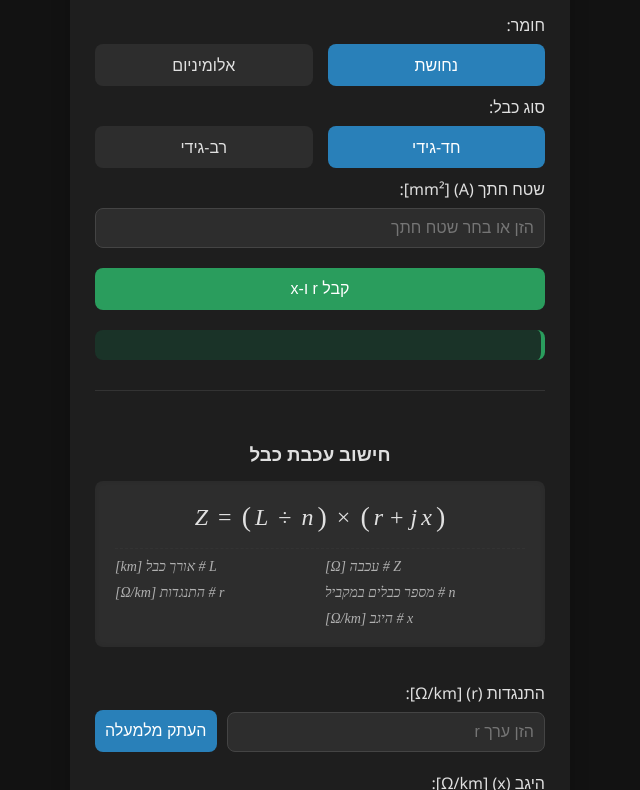
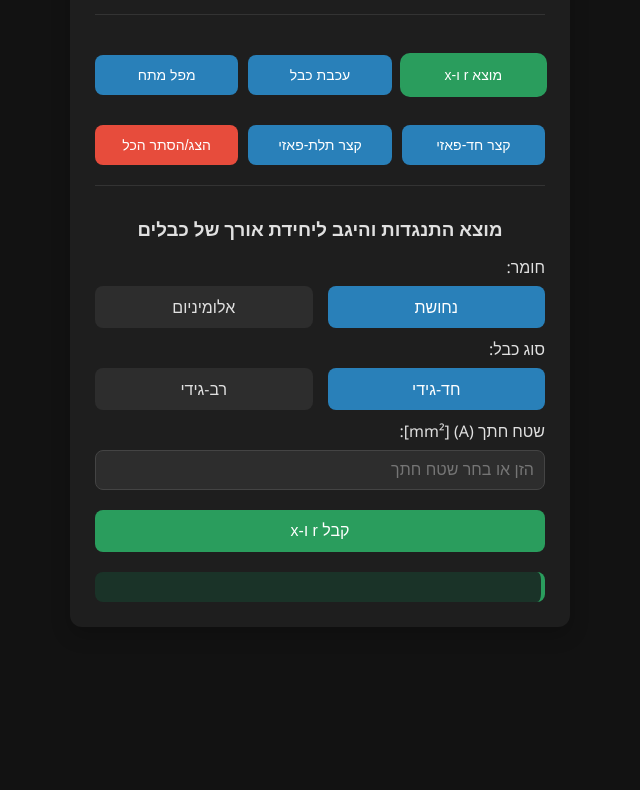
Before and after one commit to mohammadfaur/cable-cross-sectional-area, a plain HTML site: page index.html in a window 1280 px wide. Shown: the part 119-909 px from the top of the page, without its empty margins (320-960 px from the left). After the commit the page ends 800 px from the top, so only its background shows below. Drawn offline with Linux system fonts and the light colour scheme.

Commit message:
ready for new features

```diff
--- a/index.html
+++ b/index.html
@@ -2,14 +2,14 @@
 <html lang="he" class="dark-mode rtl">
 <head>
   <meta charset="UTF-8">
-  <title>חישוב עכבת כבלים</title>
+  <title>תכנון מעגל חשמלי</title>
   <meta name="viewport" content="width=device-width, initial-scale=1.0">
   <link rel="stylesheet" href="styles.css">
 </head>
 <body>
   <div class="container">
     <div class="header-row">
-      <h2 id="app-title">חישוב התנגדות והיגב כבלים</h2>
+      <h2 id="app-title">תכנון מעגל חשמלי</h2>
       <div class="controls-row">
         <div class="language-toggle">
           <button id="lang-toggle" class="lang-btn">EN</button>
@@ -24,6 +24,20 @@
         </div>
       </div>
     </div>
+
+    <!-- Calculator Selection Buttons -->
+    <div class="calculator-buttons">
+      <button class="calc-btn" id="rx-finder-btn" onclick="toggleCalculatorSection('rx-finder-section')">מוצא r ו-x</button>
+      <button class="calc-btn" id="cable-impedance-btn" onclick="toggleCalculatorSection('impedance-section')">עכבת כבל</button>
+      <button class="calc-btn" id="voltage-drop-btn" onclick="toggleCalculatorSection('voltage-drop-section')">מפל מתח</button>
+      <button class="calc-btn" id="short-circuit-1ph-btn" onclick="toggleCalculatorSection('short-circuit-1ph-section')">קצר חד-פאזי</button>
+      <button class="calc-btn" id="short-circuit-3ph-btn" onclick="toggleCalculatorSection('short-circuit-3ph-section')">קצר תלת-פאזי</button>
+      <button class="calc-btn show-hide-all" id="show-hide-all-btn" onclick="toggleAllSections()">הצג/הסתר הכל</button>
+    </div>
+
+    <!-- R&X Finder Section -->
+    <div class="rx-finder-section" id="rx-finder-section">
+      <h3 id="rx-finder-title">מוצא התנגדות והיגב ליחידת אורך של כבלים</h3>
 
       <label id="material-label">חומר:</label>
       <div class="radio-group">
@@ -65,19 +79,25 @@
       <button onclick="findRX()" id="find-btn">קבל r ו-x</button>
 
       <div class="result" id="output"></div>
+    </div>
 
-    <div class="impedance-section">
+    <!-- Cable Impedance Calculator Section -->
+    <div class="impedance-section" id="impedance-section">
       <h3 id="calc-title">חישוב עכבת כבל</h3>
 
       <div class="math-equation">
         <div class="equation-content">
           <span class="equation-variable">Z</span>
           <span class="equation-equals">=</span>
-          <span class="equation-parenthesis">(</span>
+          <div class="equation-fraction">
+            <div class="fraction-numerator">
               <span class="equation-variable">L</span>
-          <span class="equation-times">÷</span>
+            </div>
+            <div class="fraction-line"></div>
+            <div class="fraction-denominator">
               <span class="equation-variable">n</span>
-          <span class="equation-parenthesis">)</span>
+            </div>
+          </div>
           <span class="equation-times">×</span>
           <span class="equation-parenthesis">(</span>
           <span class="equation-variable">r</span>
@@ -139,6 +159,22 @@
 
       <div class="result" id="impedance-output"></div>
     </div>
+
+    <!-- Placeholder sections for future calculators -->
+    <div class="impedance-section" id="voltage-drop-section" style="display: none;">
+      <h3>חישוב מפל מתח</h3>
+      <p>מחשבון מפל מתח יתווסף בקרוב...</p>
+    </div>
+
+    <div class="impedance-section" id="short-circuit-1ph-section" style="display: none;">
+      <h3>חישוב קצר חד-פאזי</h3>
+      <p>מחשבון קצר חד-פאזי יתווסף בקרוב...</p>
+    </div>
+
+    <div class="impedance-section" id="short-circuit-3ph-section" style="display: none;">
+      <h3>חישוב קצר תלת-פאזי</h3>
+      <p>מחשבון קצר תלת-פאזי יתווסף בקרוב...</p>
+    </div>
   </div>
 
   <script src="scripts/lang.js"></script>
@@ -146,6 +182,7 @@
   <script src="scripts/theme.js"></script>
   <script src="scripts/fetch_rx.js"></script>
   <script src="scripts/impedance.js"></script>
+  <script src="scripts/calculators.js"></script>
   <script src="script.js"></script>
 </body>
 </html>
--- a/script.js
+++ b/script.js
@@ -13,6 +13,11 @@ document.addEventListener("DOMContentLoaded", () => {
     window.CableApp.initializeLanguage()
   }
 
+  // Initialize calculator sections
+  if (window.CableApp && window.CableApp.initializeSections) {
+    window.CableApp.initializeSections()
+  }
+
   // Set up language toggle event listener
   const langToggle = document.getElementById("lang-toggle")
   if (langToggle) {
--- /dev/null
+++ b/scripts/calculators.js
@@ -0,0 +1,117 @@
+// Calculator section management
+window.CableApp = window.CableApp || {}
+
+// Track which sections are visible
+const sectionStates = {
+  "rx-finder-section": true, // R&X Finder visible by default
+  "impedance-section": false,
+  "voltage-drop-section": false,
+  "short-circuit-1ph-section": false,
+  "short-circuit-3ph-section": false,
+}
+
+// Toggle specific calculator section
+function toggleCalculatorSection(sectionId) {
+  const section = document.getElementById(sectionId)
+  const buttonMap = {
+    "rx-finder-section": "rx-finder-btn",
+    "impedance-section": "cable-impedance-btn",
+    "voltage-drop-section": "voltage-drop-btn",
+    "short-circuit-1ph-section": "short-circuit-1ph-btn",
+    "short-circuit-3ph-section": "short-circuit-3ph-btn",
+  }
+
+  if (section) {
+    // Toggle the section visibility
+    sectionStates[sectionId] = !sectionStates[sectionId]
+    section.style.display = sectionStates[sectionId] ? "block" : "none"
+
+    // Update button state
+    const button = document.getElementById(buttonMap[sectionId])
+    if (button) {
+      if (sectionStates[sectionId]) {
+        button.classList.add("active")
+      } else {
+        button.classList.remove("active")
+      }
+    }
+  }
+}
+
+// Toggle show/hide all sections
+function toggleAllSections() {
+  const sections = Object.keys(sectionStates)
+  const allVisible = sections.every((sectionId) => sectionStates[sectionId])
+
+  sections.forEach((sectionId) => {
+    const section = document.getElementById(sectionId)
+    if (section) {
+      if (allVisible) {
+        // Hide all sections
+        sectionStates[sectionId] = false
+        section.style.display = "none"
+      } else {
+        // Show all sections
+        sectionStates[sectionId] = true
+        section.style.display = "block"
+      }
+    }
+  })
+
+  // Update all button states
+  const buttonMap = {
+    "rx-finder-section": "rx-finder-btn",
+    "impedance-section": "cable-impedance-btn",
+    "voltage-drop-section": "voltage-drop-btn",
+    "short-circuit-1ph-section": "short-circuit-1ph-btn",
+    "short-circuit-3ph-section": "short-circuit-3ph-btn",
+  }
+
+  Object.entries(buttonMap).forEach(([sectionId, buttonId]) => {
+    const button = document.getElementById(buttonId)
+    if (button) {
+      if (sectionStates[sectionId]) {
+        button.classList.add("active")
+      } else {
+        button.classList.remove("active")
+      }
+    }
+  })
+}
+
+// Initialize section states on page load
+function initializeSections() {
+  Object.entries(sectionStates).forEach(([sectionId, isVisible]) => {
+    const section = document.getElementById(sectionId)
+    if (section) {
+      section.style.display = isVisible ? "block" : "none"
+    }
+  })
+
+  // Set initial button states
+  const buttonMap = {
+    "rx-finder-section": "rx-finder-btn",
+    "impedance-section": "cable-impedance-btn",
+    "voltage-drop-section": "voltage-drop-btn",
+    "short-circuit-1ph-section": "short-circuit-1ph-btn",
+    "short-circuit-3ph-section": "short-circuit-3ph-btn",
+  }
+
+  Object.entries(buttonMap).forEach(([sectionId, buttonId]) => {
+    const button = document.getElementById(buttonId)
+    if (button && sectionStates[sectionId]) {
+      button.classList.add("active")
+    }
+  })
+}
+
+// Expose functions globally
+window.CableApp.toggleCalculatorSection = toggleCalculatorSection
+window.CableApp.toggleAllSections = toggleAllSections
+window.CableApp.initializeSections = initializeSections
+
+// Make functions available for HTML onclick handlers
+window.toggleCalculatorSection = toggleCalculatorSection
+window.toggleAllSections = toggleAllSections
+
+console.log("Calculator management loaded successfully!")
--- a/scripts/lang.js
+++ b/scripts/lang.js
@@ -1,7 +1,8 @@
 // Language translations data
 const translations = {
   he: {
-    appTitle: "חישוב התנגדות והיגב כבלים",
+    appTitle: "תכנון מעגל חשמלי",
+    rxFinderTitle: "מוצא התנגדות והיגב ליחידת אורך של כבלים",
     materialLabel: "חומר:",
     copper: "נחושת",
     aluminium: "אלומיניום",
@@ -11,6 +12,15 @@ const translations = {
     areaLabel: "שטח חתך (A) [mm²]:",
     areaPlaceholder: "הזן או בחר שטח חתך",
     findBtn: "קבל r ו-x",
+
+    // Calculator buttons
+    cableImpedanceBtn: "עכבת כבל",
+    voltageDropBtn: "מפל מתח",
+    shortCircuit1PhBtn: "קצר חד-פאזי",
+    shortCircuit3PhBtn: "קצר תלת-פאזי",
+    showHideAllBtn: "הצג/הסתר הכל",
+    rxFinderBtn: "מוצא r ו-x",
+
     calcTitle: "חישוב עכבת כבל",
     impedanceLegend: "Z # עכבה [Ω]",
     lengthLegend: "L # אורך כבל [km]",
@@ -39,7 +49,8 @@ const translations = {
     enterValid: "אנא הזן מספרים תקינים עבור r, x, אורך כבל ומספר כבלים",
   },
   en: {
-    appTitle: "Cable Resistance & Reactance Finder",
+    appTitle: "Electrical System Design",
+    rxFinderTitle: "Cable Resistance & Reactance Per Unit of Length Finder",
     materialLabel: "Material:",
     copper: "Copper",
     aluminium: "Aluminium",
@@ -49,6 +60,15 @@ const translations = {
     areaLabel: "Cross-sectional area (A) [mm²]:",
     areaPlaceholder: "Enter or select cross-sectional area",
     findBtn: "Get r and x",
+
+    // Calculator buttons
+    cableImpedanceBtn: "Cable Impedance",
+    voltageDropBtn: "Voltage Drop",
+    shortCircuit1PhBtn: "Short Circuit 1φ",
+    shortCircuit3PhBtn: "Short Circuit 3φ",
+    showHideAllBtn: "Show/Hide All",
+    rxFinderBtn: "R & X Finder",
+
     calcTitle: "Calculate Cable Impedance",
     impedanceLegend: "Z # Impedance [Ω]",
     lengthLegend: "L # Cable length [km]",
@@ -81,3 +101,5 @@ const translations = {
 // Initialize the global namespace and expose translations
 window.CableApp = window.CableApp || {}
 window.CableApp.translations = translations
+
+console.log("Language data loaded successfully!")
--- a/scripts/translate.js
+++ b/scripts/translate.js
@@ -43,6 +43,7 @@ function updateLanguage() {
   // Update all text elements
   const elements = [
     { id: "app-title", key: "appTitle" },
+    { id: "rx-finder-title", key: "rxFinderTitle" },
     { id: "material-label", key: "materialLabel" },
     { id: "copper-label", key: "copper" },
     { id: "aluminium-label", key: "aluminium" },
@@ -51,6 +52,15 @@ function updateLanguage() {
     { id: "multi-label", key: "multi" },
     { id: "area-label", key: "areaLabel" },
     { id: "find-btn", key: "findBtn" },
+
+    // Calculator buttons
+    { id: "cable-impedance-btn", key: "cableImpedanceBtn" },
+    { id: "voltage-drop-btn", key: "voltageDropBtn" },
+    { id: "short-circuit-1ph-btn", key: "shortCircuit1PhBtn" },
+    { id: "short-circuit-3ph-btn", key: "shortCircuit3PhBtn" },
+    { id: "show-hide-all-btn", key: "showHideAllBtn" },
+    { id: "rx-finder-btn", key: "rxFinderBtn" },
+
     { id: "calc-title", key: "calcTitle" },
     { id: "impedance-legend", key: "impedanceLegend" },
     { id: "length-legend", key: "lengthLegend" },
@@ -90,7 +100,7 @@ function updateLanguage() {
   if (numCables) numCables.placeholder = translations[currentLang].numCablesPlaceholder
 
   // Update document title
-  document.title = isHebrew ? "חישוב עכבת כבלים" : "Cable Impedance Calculator"
+  document.title = isHebrew ? "תכנון מעגל חשמלי" : "Electrical System Design"
 
   // If there are results displayed, update them (only if values exist)
   if (window.CableApp.updateResults && window.CableApp.lastFoundR && window.CableApp.lastFoundR() !== null) {
@@ -128,3 +138,5 @@ window.CableApp.initializeLanguage = initializeLanguage
 window.CableApp.currentLang = () => currentLang
 window.CableApp.getCurrentLang = () => currentLang
 window.CableApp.getTranslations = () => window.CableApp?.translations
+
+console.log("Translation module loaded successfully!")
--- a/styles.css
+++ b/styles.css
@@ -234,6 +234,64 @@ h3 {
   opacity: 0;
 }
 
+/* Calculator Buttons */
+.calculator-buttons {
+  display: grid;
+  grid-template-columns: repeat(3, 1fr);
+  gap: 10px;
+  margin: 20px 0;
+  padding: 20px 0;
+  border-top: 1px solid var(--border);
+  border-bottom: 1px solid var(--border);
+}
+
+.calc-btn {
+  background: var(--button-secondary);
+  color: white;
+  border: none;
+  border-radius: 8px;
+  padding: 12px 8px;
+  font-size: 14px;
+  font-weight: 500;
+  cursor: pointer;
+  transition: all 0.3s ease;
+  text-align: center;
+  white-space: nowrap;
+  overflow: hidden;
+  text-overflow: ellipsis;
+}
+
+.calc-btn:hover {
+  background: var(--button-secondary-hover);
+  transform: translateY(-2px);
+  box-shadow: 0 4px 8px rgba(0, 0, 0, 0.2);
+}
+
+.calc-btn.active {
+  background: var(--button-primary);
+  box-shadow: 0 0 0 2px var(--button-primary);
+}
+
+.calc-btn.active:hover {
+  background: var(--button-primary-hover);
+}
+
+/* Special styling for show/hide all button */
+.calc-btn.show-hide-all {
+  background: #e74c3c;
+}
+
+.calc-btn.show-hide-all:hover {
+  background: #c0392b;
+}
+
+/* R&X Finder Section */
+.rx-finder-section {
+  margin-top: 0;
+  padding-top: 0;
+  border-top: none;
+}
+
 /* Math Equation Styles */
 .math-equation {
   background: var(--equation-bg);
@@ -434,6 +492,7 @@ html.rtl .result {
   margin-top: 30px;
   padding-top: 20px;
   border-top: 1px solid var(--border);
+  display: none; /* Hidden by default */
 }
 
 .input-row {
@@ -557,6 +616,16 @@ html.rtl .impedance-table td:first-child {
     font-size: 12px;
   }
 
+  .calculator-buttons {
+    grid-template-columns: repeat(2, 1fr);
+    gap: 8px;
+  }
+
+  .calc-btn {
+    font-size: 12px;
+    padding: 10px 6px;
+  }
+
   .radio-group label {
     font-size: 14px;
     padding: 8px;
```
Also changed, not shown: 1 other file. Lines whose indentation alone changed are shown as unchanged.
